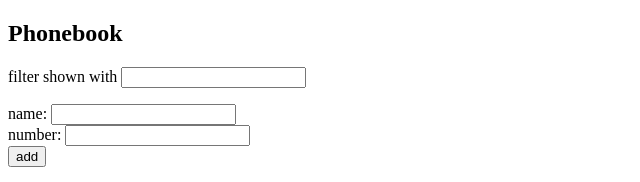
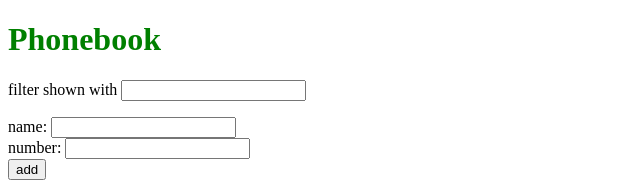
Before and after one commit to Rohitpandey357/fullStackOpen, a React (Create React App) app in the folder part2/phonebook/: page / in a window 1280 px wide. Shown: the top 182 px of the page, without its empty margins (0-640 px from the left). Built offline with nearby package versions, Linux system fonts and the light colour scheme; no server answers.

Commit message:
Connected frontend to our backend server

```diff
--- a/part2/phonebook/package.json
+++ b/part2/phonebook/package.json
@@ -19,6 +19,7 @@
     "eject": "react-scripts eject",
     "server": "json-server -p3001 --watch db.json"
   },
+  "proxy": "https://phonebook-backend-hcog.onrender.com/",
   "eslintConfig": {
     "extends": [
       "react-app",
--- a/part2/phonebook/src/App.js
+++ b/part2/phonebook/src/App.js
@@ -107,7 +107,7 @@ const App = () => {
 
   return (
     <div>
-      <h2>Phonebook</h2>
+      <h1>Phonebook</h1>
       <Notification message={message} className={notificationClass} />
       <Filter search={search} handleChangedSearch={handleChangedSearch} />
 
--- a/part2/phonebook/src/index.css
+++ b/part2/phonebook/src/index.css
@@ -17,3 +17,7 @@
     padding: 10px;
     margin-bottom: 10px;
   }
+
+  h1 {
+    color: green;
+  }
--- a/part2/phonebook/src/services/PhoneBookService.js
+++ b/part2/phonebook/src/services/PhoneBookService.js
@@ -1,6 +1,6 @@
 import axios from "axios";
 
-const baseUrl = 'http://localhost:3001/api/persons'
+const baseUrl = '/api/persons'
 
 const getAll = () => {
     return axios.get(baseUrl).then((response) => response.data)
```
